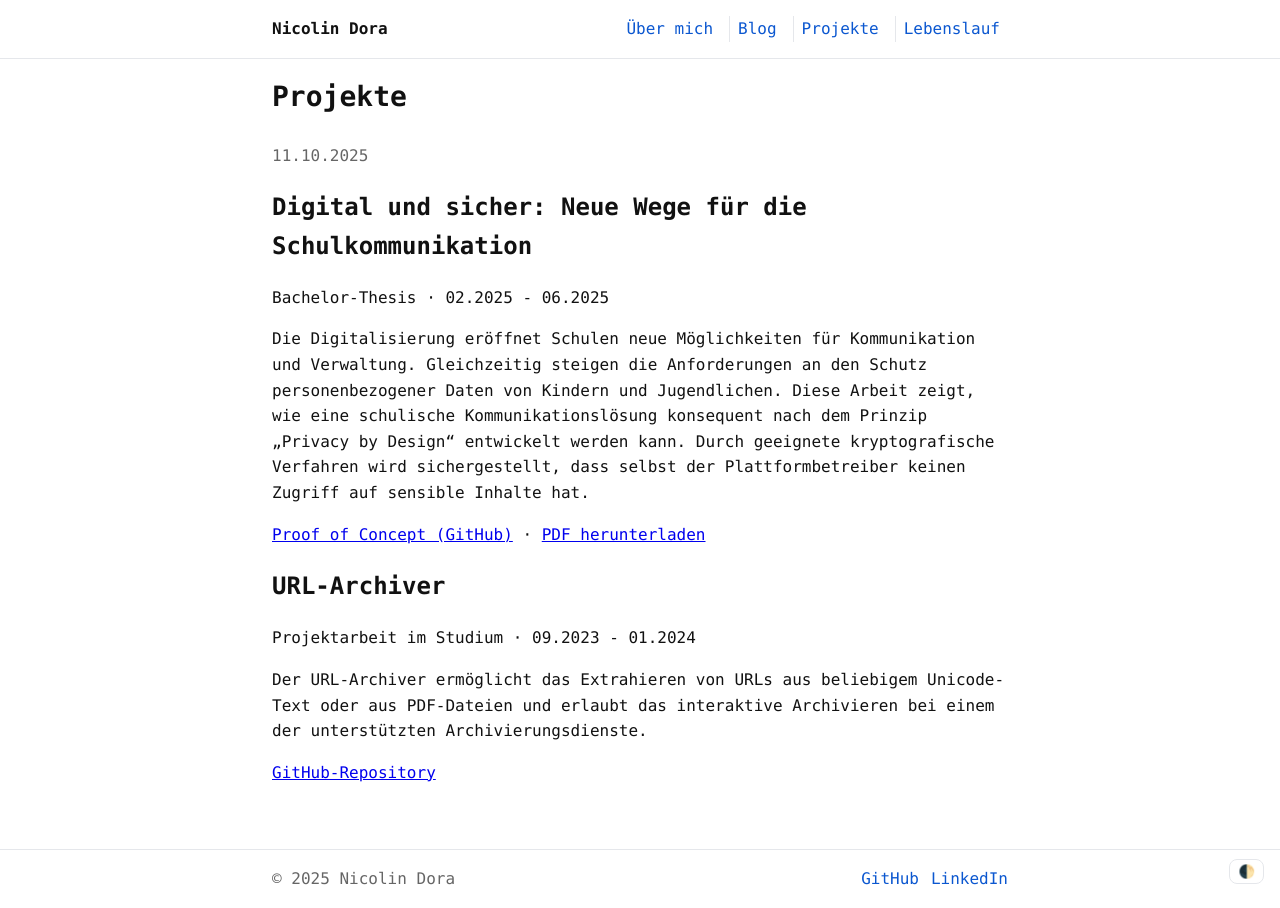
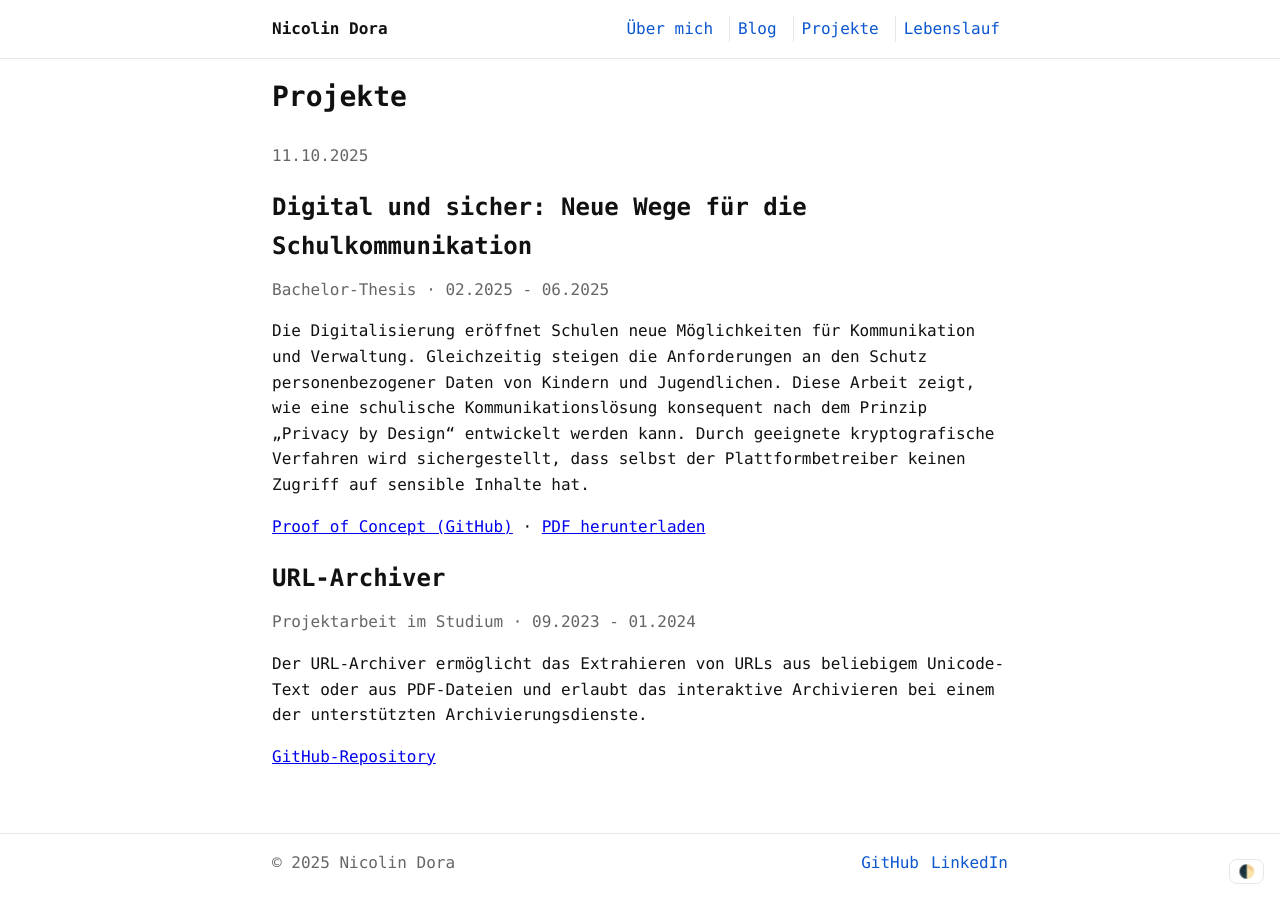
Before and after one commit to devobern/devobern.github.io, a Jekyll site: the page built from _pages/projects.md, in a window 1280 px wide. Built offline with Jekyll 4.4.1, drawn with Linux system fonts in a browser that asks for light colours.

Commit message:
Refactor project metadata styling for improved readability

```diff
--- a/_pages/projects.md
+++ b/_pages/projects.md
@@ -14,10 +14,9 @@ assets/files/bachelor_thesis_nicolin_dora.pdf ablegen (oder den Namen anpassen).
 {% if thesis %}
 <section class="project">
 	<h2>{{ thesis.name }}</h2>
-	<p style="color: var(--muted); margin-top: -.5rem;">{{ thesis.description }} · {{ thesis.date }}</p>
+	<p class="project-meta">{{ thesis.description }} · {{ thesis.date }}</p>
 	<div class="project-summary">{{ thesis.summary }}</div>
 	<p>
-		<!-- TODO: Ersetze REPO_NAME mit dem tatsächlichen Repository-Namen -->
 		<a href="https://github.com/devobern/BFH-Bachelorarbeit-Proof-of-Concept" target="_blank" rel="noopener">Proof of Concept (GitHub)</a>
 		·
 		<a href="{{ '/assets/files/Digital_und_sicher_Neue_Wege_für_die_Schulkommunikation.pdf' | relative_url }}" download>PDF herunterladen</a>
@@ -29,7 +28,7 @@ assets/files/bachelor_thesis_nicolin_dora.pdf ablegen (oder den Namen anpassen).
 {% if archiver %}
 <section class="project">
 	<h2>{{ archiver.name }}</h2>
-	<p style="color: var(--muted); margin-top: -.5rem;">{{ archiver.description }} · {{ archiver.date }}</p>
+	<p class="project-meta">{{ archiver.description }} · {{ archiver.date }}</p>
 	<div class="project-summary">{{ archiver.summary }}</div>
 	<p>
 		<a href="{{ page.archiver_repo_url | default: 'https://github.com/devobern/URL-Archiver' }}" target="_blank" rel="noopener">GitHub‑Repository</a>
--- a/assets/css/style.css
+++ b/assets/css/style.css
@@ -108,6 +108,9 @@ img, video{max-width:100%; height:auto}
 code, pre{font-family: inherit}
 pre{background: color-mix(in srgb, var(--border) 60%, transparent); padding: .75rem; overflow:auto}
 
+/* Projects page */
+.project .project-meta{ color: var(--muted); margin-top: -.5rem }
+
 /* ==========================
    CV layout and components
    ========================== */
```
